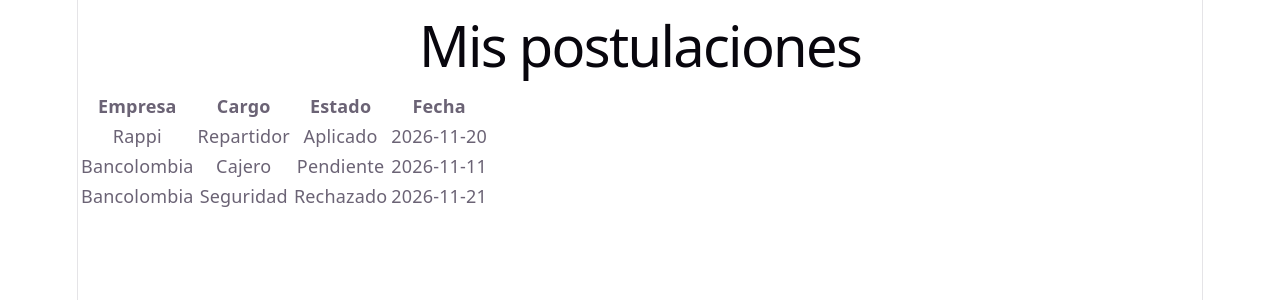
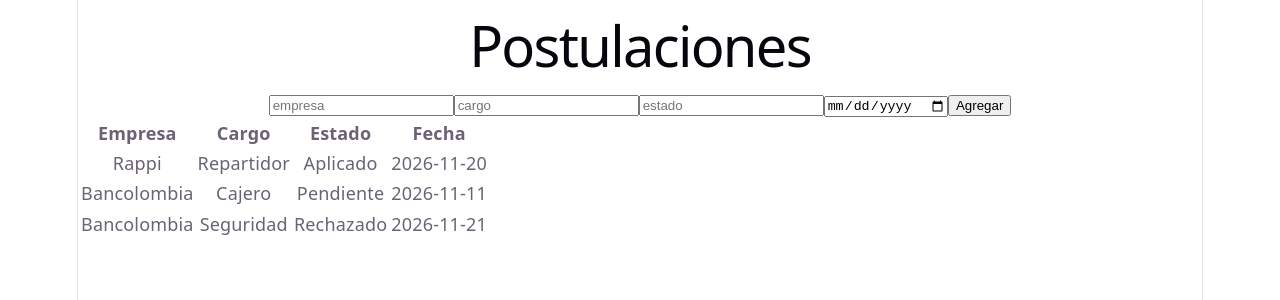
Before and after one commit to rafaillera/mi-portafolio, a React app in the folder frontend/: page / in a window 1280 px wide. Shown: the top 300 px of the page. Built offline with nearby package versions, Linux system fonts and the light colour scheme; the HTML template or start-up script is replaced by a standard one.

Commit message:
Agregar formulario - useState

```diff
--- a/frontend/src/App.jsx
+++ b/frontend/src/App.jsx
@@ -1,10 +1,20 @@
-import { postulaciones } from "./data/postulaciones";
+import { postulaciones as postulacionesIniciales} from "./data/postulaciones";
+import FormularioPostulaciones from "./components/FormularioPostulaciones";
 import TablaPostulaciones from "./components/TablaPostulaciones";
+import { useState } from "react";
+
 
 function App() {
+  const [postulaciones, setPostulaciones] = useState(postulacionesIniciales);
+
+function agregarPostulaciones(nueva) {
+  setPostulaciones([...postulaciones, nueva])
+}
+
   return (
     <main>
-      <h1>Mis postulaciones</h1>
+      <h1>Postulaciones</h1>
+      <FormularioPostulaciones agregarPostulaciones={agregarPostulaciones}/>
       <TablaPostulaciones postulaciones={postulaciones} />
     </main>
   );
--- /dev/null
+++ b/frontend/src/components/FormularioPostulaciones.jsx
@@ -0,0 +1,47 @@
+import { useState } from "react"
+
+function FormularioPostulaciones({agregarPostulaciones}) {
+    const [empresa, setEmpresa] = useState("");
+    const [cargo, setCargo] = useState("");
+    const [estado, setEstado] = useState("");
+    const [fecha, setFecha] = useState("");
+
+function manejarEnvio(e) {
+    e.preventDefault();
+    agregarPostulaciones({id: Date.now(), empresa, cargo, estado, fecha});
+}
+
+    return (
+
+    <form onSubmit={manejarEnvio}>
+        <input
+            placeholder = "empresa"
+            value={empresa}
+            onChange={(e) => setEmpresa(e.target.value)}
+        />
+
+        <input
+            placeholder = "cargo"
+            value={cargo}
+            onChange={(e) => setCargo(e.target.value)}
+        />
+
+        <input
+            placeholder = "estado"
+            value={estado}
+            onChange={(e) => setEstado(e.target.value)}
+        />
+
+        <input
+            type="date"
+            placeholder = "fecha"
+            value={fecha}
+            onChange={(e) => setFecha(e.target.value)}
+        />
+
+        <button type="submit">Agregar</button>
+    </form>
+    )
+}
+
+export default FormularioPostulaciones;
```
